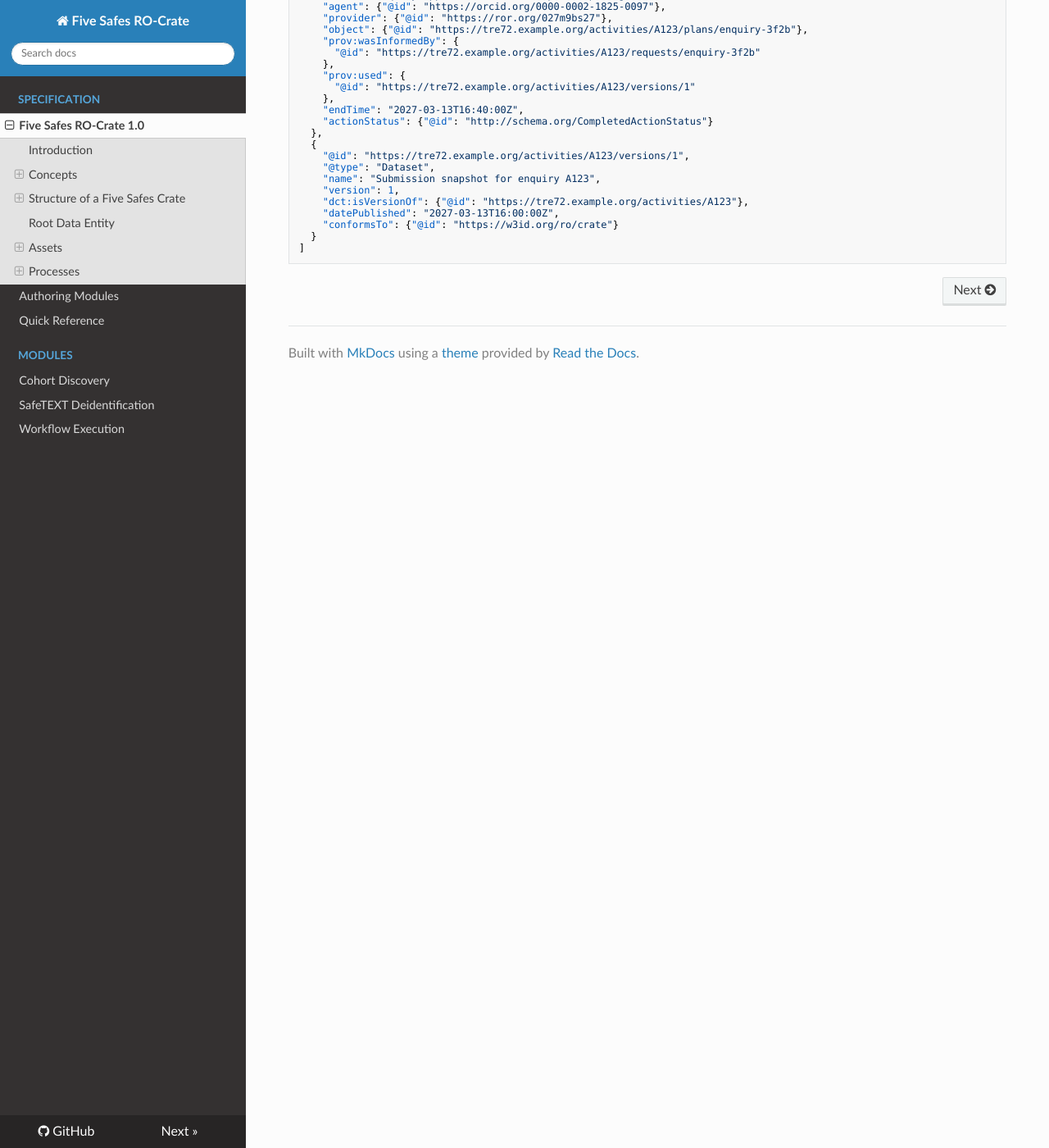
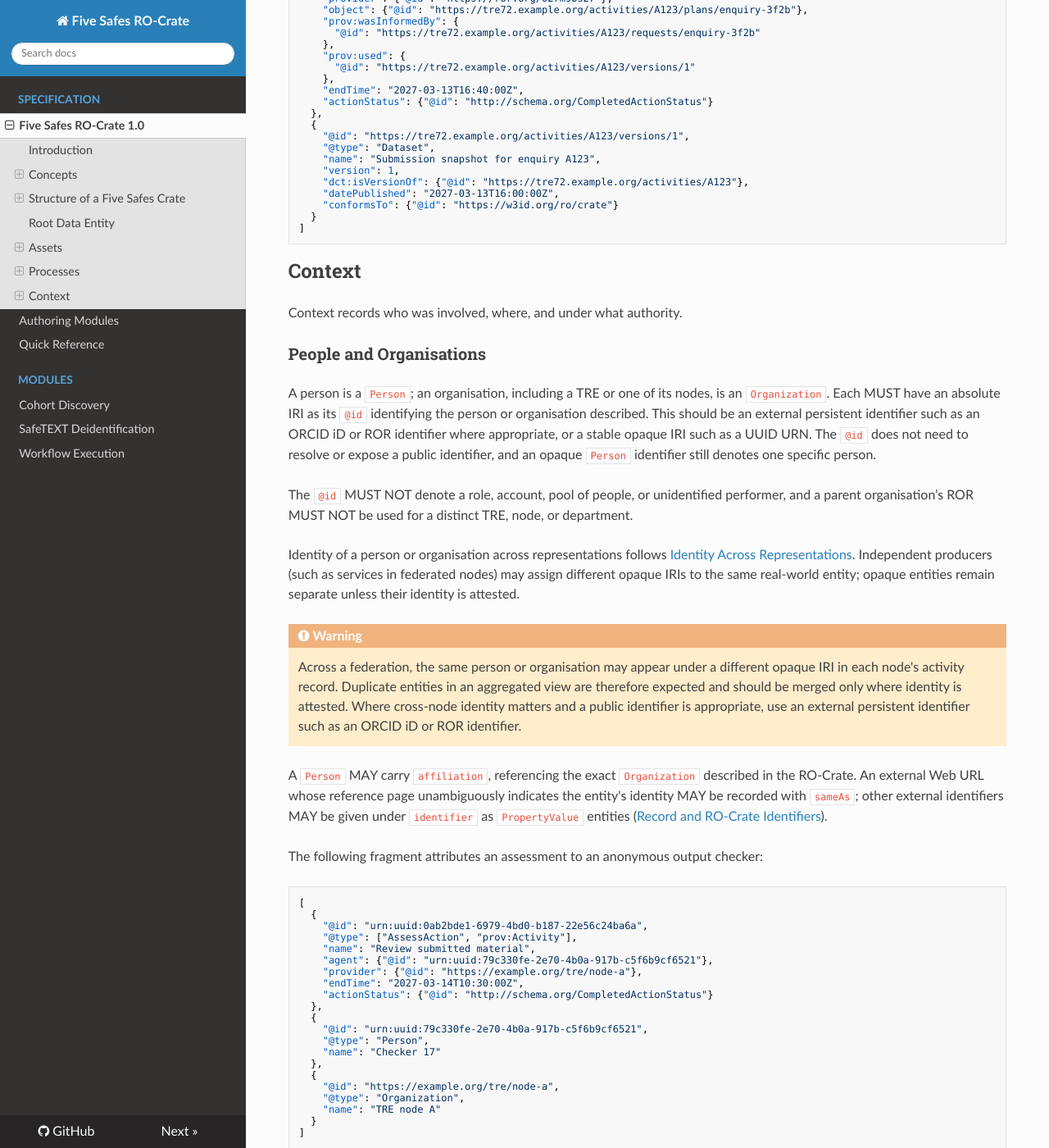
Before and after one commit to eScienceLab/Five-Safes-RO-Crate, an MkDocs documentation site: the page built from docs/index.md, in a window 1280 px wide and 1400 px high, scrolled down 16175 px. Shown: the whole window at 82% size. Built offline with MkDocs 1.6.1, drawn with Linux system fonts in a browser that asks for light colours; nearby versions of some CDN libraries; some of the changed text lies outside the part shown.

Commit message:
docs: clarify identity and context

````diff
--- a/docs/index.md
+++ b/docs/index.md
@@ -64,7 +64,7 @@ Context can be the subject of a process. For example, signing an agreement or ac
 
 The **working record** reflects the current activity record, and captures the understanding of the work and changes as queries run, decisions are returned, and outputs appear. A **snapshot** is a fixed representation of the working record taken at a significant moment, and once published, it is never changed; corrections are made by taking a later Snapshot.
 
-The working record keeps one identity throughout its life, meaning "this piece of work"; each snapshot has its own identity, meaning "this piece of work, exactly as it stood at this point". A snapshot carries a version number and, after the first, a link to its predecessor; the working record carries neither. Together, the working record and snapshots form a sequence of activity records.
+The working record keeps one identity throughout its life, meaning "this piece of work"; each snapshot has its own identity, meaning "this piece of work, exactly as it stood at this point". A snapshot carries a version number and, after the first, a link to its predecessor; the working record carries neither. Together, the working record and snapshots form a record sequence.
 
 This profile does not prescribe when you should take a snapshot. However, submitting, exchanging, and closing an activity record are reasonable choices.
 
@@ -263,7 +263,7 @@ A process refers to the assets it acted on with `object`, `result`, and `instrum
 
 Therefore, an asset MUST be referenced through an entity with an absolute IRI where the exact asset needs an identity beyond this one RO-Crate. This may be when it is the `object` of a `SendAction` or `ReceiveAction`; it is identified by a decision, as its `object` or under `prov:used`; or when the producer asserts it is the same asset as one described in another RO-Crate, or across representations of the activity record.
 
-Within one record sequence, a producer asserting that two descriptions concern the same exact asset and version MUST reuse the same absolute `@id`, and MUST NOT reuse that `@id` for different content or meaning.
+Reuse of an absolute `@id` across descriptions and representations follows [Identity Across Representations](#identity-across-representations): one IRI names one exact asset and version throughout a record sequence.
 
 ### Packaged Copies of Identified Assets
 
@@ -348,7 +348,7 @@ Every process MUST be an [Action](http://schema.org/Action) whose `@type` includ
 | `object` | SHOULD | What the process acted on. A decision MUST have at least one value identifying what was decided upon. |
 | `result` | MUST; <br><br> MUST NOT | A `CreateAction` with `CompletedActionStatus` that produced an asset MUST identify it. <br><br> An anticipated, suppressed, or withheld output MUST NOT appear as `result`. |
 | `instrument` | SHOULD, where Assets actually helped perform the process | The exact protocol, software, or other Asset that helped; applicability alone does not make an Asset an instrument. |
-| `provider` | MUST, where the process was carried out within a TRE or one of its nodes | The `Organization` that provided or operated the environment or service. |
+| `provider` | MUST, where the process was carried out within a TRE [or one of its nodes](#the-tre-and-its-nodes) | The `Organization` that provided or operated the environment or service. |
 | `prov:atLocation` | MAY | A runtime location (workspace, virtual machine), with an absolute `@id` and `@type` including `Thing` and `prov:Location`. |
 | `startTime` | SHOULD | When the process actually began; never an anticipated time. |
 | `endTime` | MUST, where `actionStatus` is `CompletedActionStatus` or `FailedActionStatus`; <br><br> MUST NOT where `ActiveActionStatus` | When the process ended. |
@@ -604,3 +604,47 @@ The following fragment records an approval that used snapshot version 1 as evide
   }
 ]
 ```
+
+## Context
+
+Context records who was involved, where, and under what authority.
+
+### People and Organisations
+
+A person is a `Person`; an organisation, including a TRE or one of its nodes, is an `Organization`. Each MUST have an absolute IRI as its `@id` identifying the person or organisation described. This should be an external persistent identifier such as an ORCID iD or ROR identifier where appropriate, or a stable opaque IRI such as a UUID URN. The `@id` does not need to resolve or expose a public identifier, and an opaque `Person` identifier still denotes one specific person.
+
+The `@id` MUST NOT denote a role, account, pool of people, or unidentified performer, and a parent organisation’s ROR MUST NOT be used for a distinct TRE, node, or department.
+
+Identity of a person or organisation across representations follows [Identity Across Representations](#identity-across-representations). Independent producers (such as services in federated nodes) may assign different opaque IRIs to the same real-world entity; opaque entities remain separate unless their identity is attested.
+
+!!! warning
+    Across a federation, the same person or organisation may appear under a different opaque IRI in each node's activity record. Duplicate entities in an
+    aggregated view are therefore expected and should be merged only where identity is attested. Where cross-node identity matters and a public identifier is appropriate, use an external persistent identifier such as an ORCID iD or ROR identifier.
+
+A `Person` MAY carry `affiliation`, referencing the exact `Organization` described in the RO-Crate. An external Web URL whose reference page unambiguously indicates the entity's identity MAY be recorded with `sameAs`; other external identifiers MAY be given under `identifier` as `PropertyValue` entities ([Record and RO-Crate Identifiers](#record-and-ro-crate-identifiers)).
+
+The following fragment attributes an assessment to an anonymous output checker:
+
+```json
+[
+  {
+    "@id": "urn:uuid:0ab2bde1-6979-4bd0-b187-22e56c24ba6a",
+    "@type": ["AssessAction", "prov:Activity"],
+    "name": "Review submitted material",
+    "agent": {"@id": "urn:uuid:79c330fe-2e70-4b0a-917b-c5f6b9cf6521"},
+    "provider": {"@id": "https://example.org/tre/node-a"},
+    "endTime": "2027-03-14T10:30:00Z",
+    "actionStatus": {"@id": "http://schema.org/CompletedActionStatus"}
+  },
+  {
+    "@id": "urn:uuid:79c330fe-2e70-4b0a-917b-c5f6b9cf6521",
+    "@type": "Person",
+    "name": "Checker 17"
+  },
+  {
+    "@id": "https://example.org/tre/node-a",
+    "@type": "Organization",
+    "name": "TRE node A"
+  }
+]
+```
````
